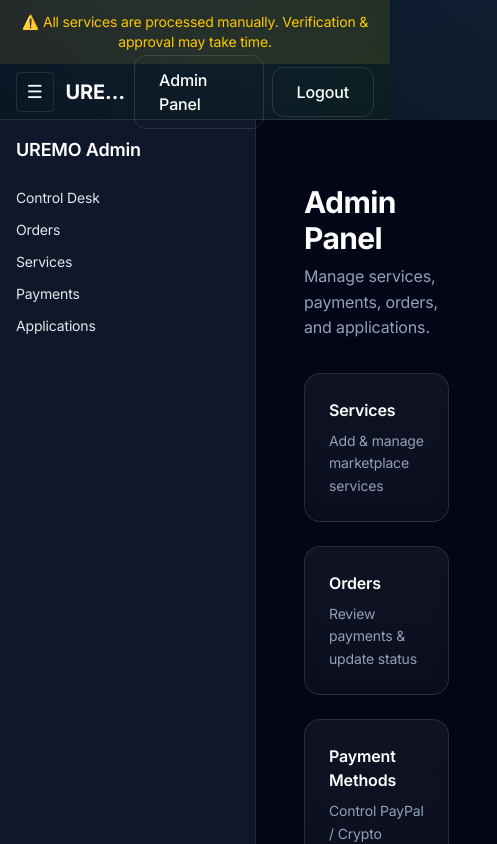
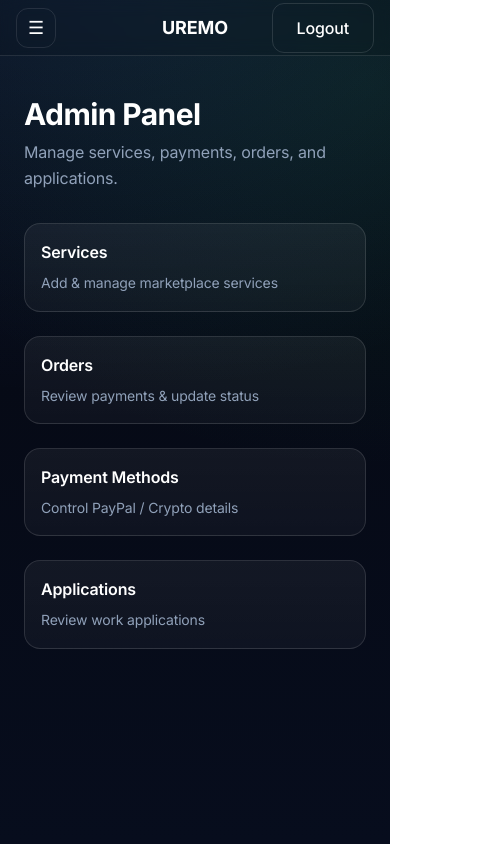
Before and after one commit to sajalnew01/uremo-frontend, a Next.js app: page /admin in a window 390 px wide. Shown: the top 844 px of the page, 497 px wide, since content can reach past the window. Built offline with nearby package versions, Linux system fonts and the light colour scheme; sample sign-in values are in the browser's storage.

Commit message:
ui: mobile responsive shell (sidebar drawer + navbar)

```diff
--- a/app/admin/layout.tsx
+++ b/app/admin/layout.tsx
@@ -1,15 +1,11 @@
 "use client";
 
+import type { ReactNode } from "react";
 import { useEffect } from "react";
 import { useRouter } from "next/navigation";
-import Link from "next/link";
 import { useAuth } from "@/hooks/useAuth";
 
-export default function AdminLayout({
-  children,
-}: {
-  children: React.ReactNode;
-}) {
+export default function AdminLayout({ children }: { children: ReactNode }) {
   const router = useRouter();
   const { ready, isLoggedIn, isAdmin } = useAuth();
 
@@ -30,33 +26,6 @@ export default function AdminLayout({
     return <div className="p-6 text-slate-400">Redirecting...</div>;
   }
 
-  return (
-    <div className="flex min-h-screen">
-      {/* Sidebar */}
-      <aside className="w-64 bg-[#0F172A] border-r border-[#1F2937] p-4">
-        <h2 className="text-lg font-bold mb-6">UREMO Admin</h2>
-
-        <nav className="space-y-3 text-sm">
-          <Link href="/admin" className="block text-[#E5E7EB]">
-            Control Desk
-          </Link>
-          <Link href="/admin/orders" className="block text-[#E5E7EB]">
-            Orders
-          </Link>
-          <Link href="/admin/services" className="block text-[#E5E7EB]">
-            Services
-          </Link>
-          <Link href="/admin/payments" className="block text-[#E5E7EB]">
-            Payments
-          </Link>
-          <Link href="/admin/applications" className="block text-[#E5E7EB]">
-            Applications
-          </Link>
-        </nav>
-      </aside>
-
-      {/* Main */}
-      <main className="flex-1 p-6 bg-[#020617]">{children}</main>
-    </div>
-  );
+  // Use the global app shell (Navbar + Sidebar). This layout only enforces the admin guard.
+  return <>{children}</>;
 }
--- a/app/admin/payment-methods/page.tsx
+++ b/app/admin/payment-methods/page.tsx
@@ -146,7 +146,8 @@ export default function AdminPaymentMethodsPage() {
             No payment methods configured yet.
           </p>
         ) : (
-          <table className="w-full text-sm">
+          <div className="overflow-x-auto">
+            <table className="min-w-[640px] w-full text-sm">
               <thead>
                 <tr className="border-b border-[#1F2937] text-left">
                   <th className="p-2">Type</th>
@@ -189,6 +190,7 @@ export default function AdminPaymentMethodsPage() {
                 ))}
               </tbody>
             </table>
+          </div>
         )}
       </Card>
 
--- a/app/admin/payments/page.tsx
+++ b/app/admin/payments/page.tsx
@@ -151,7 +151,8 @@ export default function AdminPaymentsPage() {
       {/* List */}
       <div className="bg-white p-6 rounded-lg shadow">
         <h2 className="text-xl font-semibold mb-4">Existing Methods</h2>
-        <table className="w-full border-collapse">
+        <div className="overflow-x-auto">
+          <table className="min-w-[720px] w-full border-collapse">
             <thead>
               <tr className="border-b">
                 <th className="text-left p-3">Name</th>
@@ -209,5 +210,6 @@ export default function AdminPaymentsPage() {
           </table>
         </div>
       </div>
+    </div>
   );
 }
--- a/app/admin/services/page.tsx
+++ b/app/admin/services/page.tsx
@@ -261,7 +261,8 @@ export default function AdminServicesPage() {
 
       {/* SERVICES LIST */}
       <div className="border border-[#1F2937] rounded-lg overflow-hidden bg-[#0F172A]">
-        <table className="w-full text-sm">
+        <div className="overflow-x-auto">
+          <table className="min-w-[760px] w-full text-sm">
             <thead>
               <tr className="text-left sticky top-0 bg-[#0B1220]/90 backdrop-blur border-b border-white/10">
                 <th className="p-4 text-xs tracking-widest text-[#9CA3AF]">
@@ -338,6 +339,7 @@ export default function AdminServicesPage() {
               )}
             </tbody>
           </table>
+        </div>
       </div>
 
       {/* EDIT MODAL */}
--- a/app/globals.css
+++ b/app/globals.css
@@ -98,10 +98,16 @@ p {
   background: linear-gradient(180deg, var(--card) 0%, var(--card-2) 100%);
   border: 1px solid var(--border);
   border-radius: var(--radius-lg);
-  padding: 1.5rem;
+  padding: 1rem;
   transition: transform 180ms ease, border-color 180ms ease, box-shadow 180ms ease;
   backdrop-filter: blur(10px);
   -webkit-backdrop-filter: blur(10px);
+}
+
+@media (min-width: 768px) {
+  .card {
+    padding: 1.5rem;
+  }
 }
 
 .card:hover {
--- a/app/layout.tsx
+++ b/app/layout.tsx
@@ -4,7 +4,7 @@ import "./globals.css";
 import Navbar from "@/components/Navbar";
 import Sidebar from "@/components/Sidebar";
 import StatusBanner from "@/components/StatusBanner";
-import { SidebarProvider } from "@/components/SidebarContext";
+import { SidebarProvider } from "@/components/sidebar/SidebarProvider";
 import { ToastProvider } from "@/hooks/useToast";
 import ToastViewport from "@/components/ToastViewport";
 
@@ -29,12 +29,20 @@ export default function RootLayout({
       <body className={inter.variable}>
         <ToastProvider>
           <SidebarProvider>
-            <StatusBanner />
             <Navbar />
             <ToastViewport />
-            <div className="flex min-h-[calc(100vh-56px)] relative">
+            <div className="pt-14">
+              <div className="md:grid md:grid-cols-[260px_1fr] min-h-[calc(100vh-56px)]">
+                <div className="hidden md:block" />
+                <main className="min-w-0 relative z-10 u-page">
+                  <div className="hidden md:block">
+                    <StatusBanner />
+                  </div>
+                  {children}
+                </main>
+              </div>
+
               <Sidebar />
-              <main className="flex-1 relative z-10 u-page">{children}</main>
             </div>
           </SidebarProvider>
         </ToastProvider>
--- a/components/Navbar.tsx
+++ b/components/Navbar.tsx
@@ -3,11 +3,11 @@
 import Link from "next/link";
 import { usePathname } from "next/navigation";
 import { useAuth } from "@/hooks/useAuth";
-import { useSidebar } from "@/components/SidebarContext";
+import { useSidebar } from "@/hooks/useSidebar";
 
 export default function Navbar() {
   const { ready, user, isAuthenticated, logout } = useAuth();
-  const { toggle } = useSidebar();
+  const { toggleSidebar } = useSidebar();
   const pathname = usePathname();
 
   if (!ready) {
@@ -19,24 +19,29 @@ export default function Navbar() {
   }
 
   return (
-    <nav className="relative z-[9999] pointer-events-auto h-14 flex justify-between items-center px-4 md:px-6 border-b border-white/10 bg-black/10 backdrop-blur">
-      <div className="flex items-center gap-3 min-w-0">
+    <nav className="fixed top-0 inset-x-0 z-[9999] pointer-events-auto h-14 border-b border-white/10 bg-black/10 backdrop-blur">
+      <div className="h-14 px-4 md:px-6 flex items-center">
+        <div className="flex items-center w-full">
+          <div className="w-1/3 flex items-center">
             {isAuthenticated && (
               <button
                 type="button"
-            onClick={toggle}
-            className="md:hidden inline-flex items-center justify-center w-10 h-10 rounded border border-white/10 hover:border-white/20"
+                onClick={toggleSidebar}
+                className="md:hidden inline-flex items-center justify-center w-10 h-10 rounded-xl border border-white/10 hover:border-white/20"
                 aria-label="Open menu"
               >
                 <span className="text-lg">☰</span>
               </button>
             )}
+          </div>
 
-        <Link href="/" className="text-xl font-bold truncate">
+          <div className="w-1/3 flex justify-center min-w-0">
+            <Link href="/" className="text-lg md:text-xl font-bold truncate">
               UREMO
             </Link>
           </div>
-      <div className="flex gap-2 md:gap-3 items-center justify-end">
+
+          <div className="w-1/3 flex gap-2 md:gap-3 items-center justify-end">
             {!isAuthenticated && pathname === "/" && (
               <>
                 <Link href="/signup" className="btn-primary">
@@ -60,20 +65,15 @@ export default function Navbar() {
             )}
 
             {isAuthenticated && (
-          <>
-            {user?.role === "admin" && (
-              <Link href="/admin" className="btn-secondary">
-                Admin Panel
-              </Link>
-            )}
               <button
                 onClick={logout}
                 className="btn-secondary border-red-500/30 text-red-200 hover:border-red-500/50"
               >
                 Logout
               </button>
-          </>
             )}
+          </div>
+        </div>
       </div>
     </nav>
   );
--- a/components/Sidebar.tsx
+++ b/components/Sidebar.tsx
@@ -3,11 +3,11 @@
 import Link from "next/link";
 import { usePathname } from "next/navigation";
 import { useAuth } from "@/hooks/useAuth";
-import { useSidebar } from "@/components/SidebarContext";
+import { useSidebar } from "@/hooks/useSidebar";
 
 export default function Sidebar() {
   const { isAuthenticated, user } = useAuth();
-  const { isOpen, close } = useSidebar();
+  const { isSidebarOpen, closeSidebar } = useSidebar();
   const pathname = usePathname();
 
   if (!isAuthenticated) return null;
@@ -40,21 +40,24 @@ export default function Sidebar() {
   return (
     <>
       {/* Mobile overlay */}
-      {isOpen && (
+      {isSidebarOpen && (
         <div
           className="fixed inset-0 bg-black/60 md:hidden z-40 pointer-events-auto"
-          onClick={close}
+          onClick={closeSidebar}
           aria-hidden="true"
         />
       )}
 
       {/* Mobile drawer */}
       <aside
-        className={`fixed top-0 left-0 h-full w-72 bg-[#020617]/95 border-r border-white/10 p-5 md:hidden z-50 transform transition-transform duration-200 pointer-events-auto backdrop-blur ${
-          isOpen ? "translate-x-0" : "-translate-x-full"
+        aria-hidden={!isSidebarOpen}
+        className={`fixed top-0 left-0 h-full w-[80vw] max-w-[280px] bg-[#020617]/95 border-r border-white/10 p-5 md:hidden z-50 transform transition-transform duration-200 backdrop-blur ${
+          isSidebarOpen
+            ? "translate-x-0 pointer-events-auto"
+            : "-translate-x-full pointer-events-none"
         }`}
       >
-        <nav className="space-y-3" onClick={close}>
+        <nav className="space-y-3" onClick={closeSidebar}>
           <p className="text-[11px] tracking-widest text-[#9CA3AF]">USER</p>
           {links.map((link) => (
             <Link
@@ -92,8 +95,8 @@ export default function Sidebar() {
       </aside>
 
       {/* Desktop sidebar */}
-      <aside className="w-72 border-r border-white/10 p-5 hidden md:block sticky top-14 h-[calc(100vh-56px)] z-30 relative bg-black/10 backdrop-blur">
-        <nav className="space-y-3">
+      <aside className="hidden md:block fixed left-0 top-14 w-[260px] h-[calc(100vh-56px)] border-r border-white/10 bg-black/10 backdrop-blur z-30">
+        <nav className="space-y-3 p-5 overflow-y-auto h-full">
           <p className="text-[11px] tracking-widest text-[#9CA3AF]">USER</p>
           {links.map((link) => (
             <Link
--- a/components/SidebarContext.tsx
+++ b/components/SidebarContext.tsx
@@ -1,43 +1,18 @@
 "use client";
 
-import React, {
-  createContext,
-  useCallback,
-  useContext,
-  useMemo,
-  useState,
-} from "react";
+// Backwards-compat re-export (older imports used SidebarContext).
+export { SidebarProvider } from "@/components/sidebar/SidebarProvider";
 
-type SidebarContextValue = {
-  isOpen: boolean;
-  open: () => void;
-  close: () => void;
-  toggle: () => void;
-};
-
-const SidebarContext = createContext<SidebarContextValue | null>(null);
-
-export function SidebarProvider({ children }: { children: React.ReactNode }) {
-  const [isOpen, setIsOpen] = useState(false);
-
-  const open = useCallback(() => setIsOpen(true), []);
-  const close = useCallback(() => setIsOpen(false), []);
-  const toggle = useCallback(() => setIsOpen((v) => !v), []);
-
-  const value = useMemo(
-    () => ({ isOpen, open, close, toggle }),
-    [isOpen, open, close, toggle]
-  );
-
-  return (
-    <SidebarContext.Provider value={value}>{children}</SidebarContext.Provider>
-  );
-}
+import { useSidebarStore } from "@/components/sidebar/SidebarProvider";
 
 export function useSidebar() {
-  const ctx = useContext(SidebarContext);
-  if (!ctx) {
-    throw new Error("useSidebar must be used within SidebarProvider");
-  }
-  return ctx;
+  // Preserve the old API shape for existing callsites.
+  const { isSidebarOpen, openSidebar, closeSidebar, toggleSidebar } =
+    useSidebarStore();
+  return {
+    isOpen: isSidebarOpen,
+    open: openSidebar,
+    close: closeSidebar,
+    toggle: toggleSidebar,
+  };
 }
--- /dev/null
+++ b/components/sidebar/SidebarProvider.tsx
@@ -0,0 +1,43 @@
+"use client";
+
+import React, {
+  createContext,
+  useCallback,
+  useContext,
+  useMemo,
+  useState,
+} from "react";
+
+type SidebarStore = {
+  isSidebarOpen: boolean;
+  openSidebar: () => void;
+  closeSidebar: () => void;
+  toggleSidebar: () => void;
+};
+
+const SidebarContext = createContext<SidebarStore | null>(null);
+
+export function SidebarProvider({ children }: { children: React.ReactNode }) {
+  const [isSidebarOpen, setIsSidebarOpen] = useState(false);
+
+  const openSidebar = useCallback(() => setIsSidebarOpen(true), []);
+  const closeSidebar = useCallback(() => setIsSidebarOpen(false), []);
+  const toggleSidebar = useCallback(() => setIsSidebarOpen((v) => !v), []);
+
+  const value = useMemo(
+    () => ({ isSidebarOpen, openSidebar, closeSidebar, toggleSidebar }),
+    [isSidebarOpen, openSidebar, closeSidebar, toggleSidebar]
+  );
+
+  return (
+    <SidebarContext.Provider value={value}>{children}</SidebarContext.Provider>
+  );
+}
+
+export function useSidebarStore() {
+  const ctx = useContext(SidebarContext);
+  if (!ctx) {
+    throw new Error("useSidebarStore must be used within SidebarProvider");
+  }
+  return ctx;
+}
--- /dev/null
+++ b/hooks/useSidebar.ts
@@ -0,0 +1,7 @@
+"use client";
+
+import { useSidebarStore } from "@/components/sidebar/SidebarProvider";
+
+export function useSidebar() {
+  return useSidebarStore();
+}
```
Also changed, not shown: 1 other file (tests, documents, lock files or other folders). Lines whose indentation alone changed are shown as unchanged.
